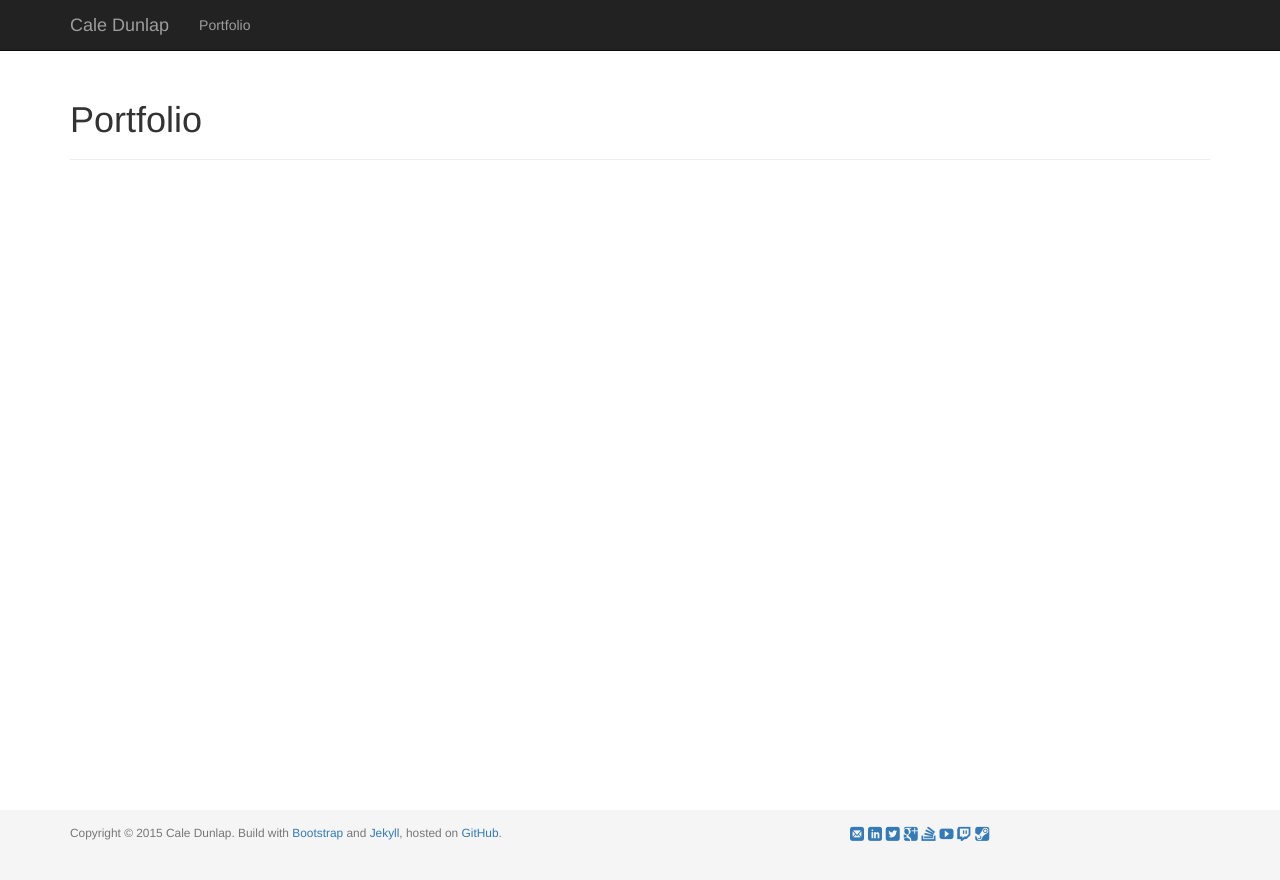
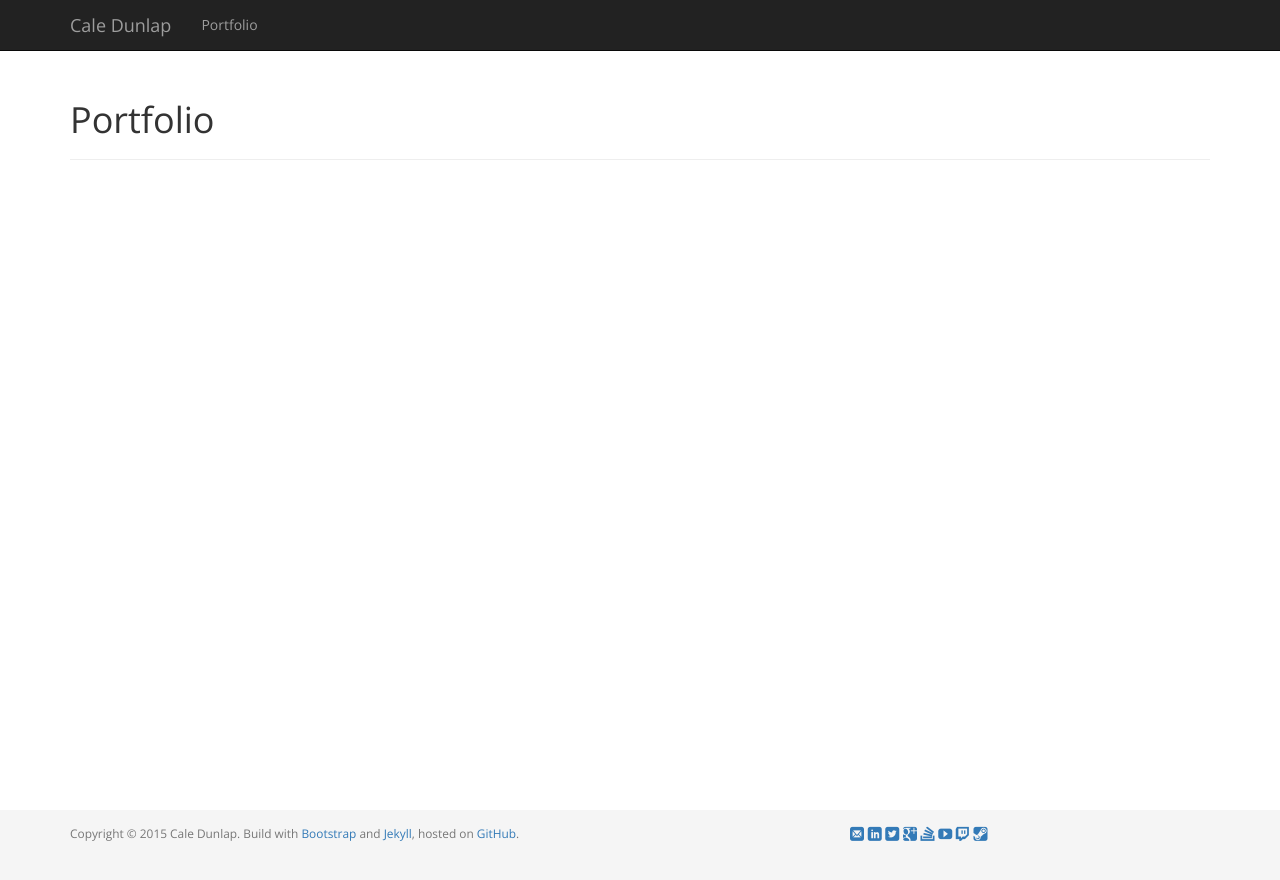
Before and after one commit to cdunlap/cdunlap.github.io, a Jekyll site: the page built from portfolio/index.html, in a window 1280 px wide. Shown: the top 880 px of the page. Built offline with Jekyll 4.4.1, drawn with Linux system fonts in a browser that asks for light colours; nearby versions of some CDN libraries.

Commit message:
Font update, minor style tweaks

```diff
--- a/css/main.scss
+++ b/css/main.scss
@@ -1,6 +1,8 @@
 ---
 ---
 @import "icons";
+
+@import url(http://fonts.googleapis.com/css?family=Open+Sans:400italic,700italic,400,700);
 
 html {
 	position: relative;
@@ -8,6 +10,7 @@ html {
 }
 
 body {
+	font-family: 'Open Sans', sans-serif;
 	margin-bottom: 80px;
 	> .container {
 		padding: 60px 15px 0;
@@ -29,3 +32,9 @@ body {
 .full-width {
 	width: 100%;
 }
+
+.profile-image {
+	img {
+		max-width: 213px;
+	}
+}
```
Also changed, not shown: _includes/footer.html (+0 -57 lines), index.html (+3 -5 lines).
